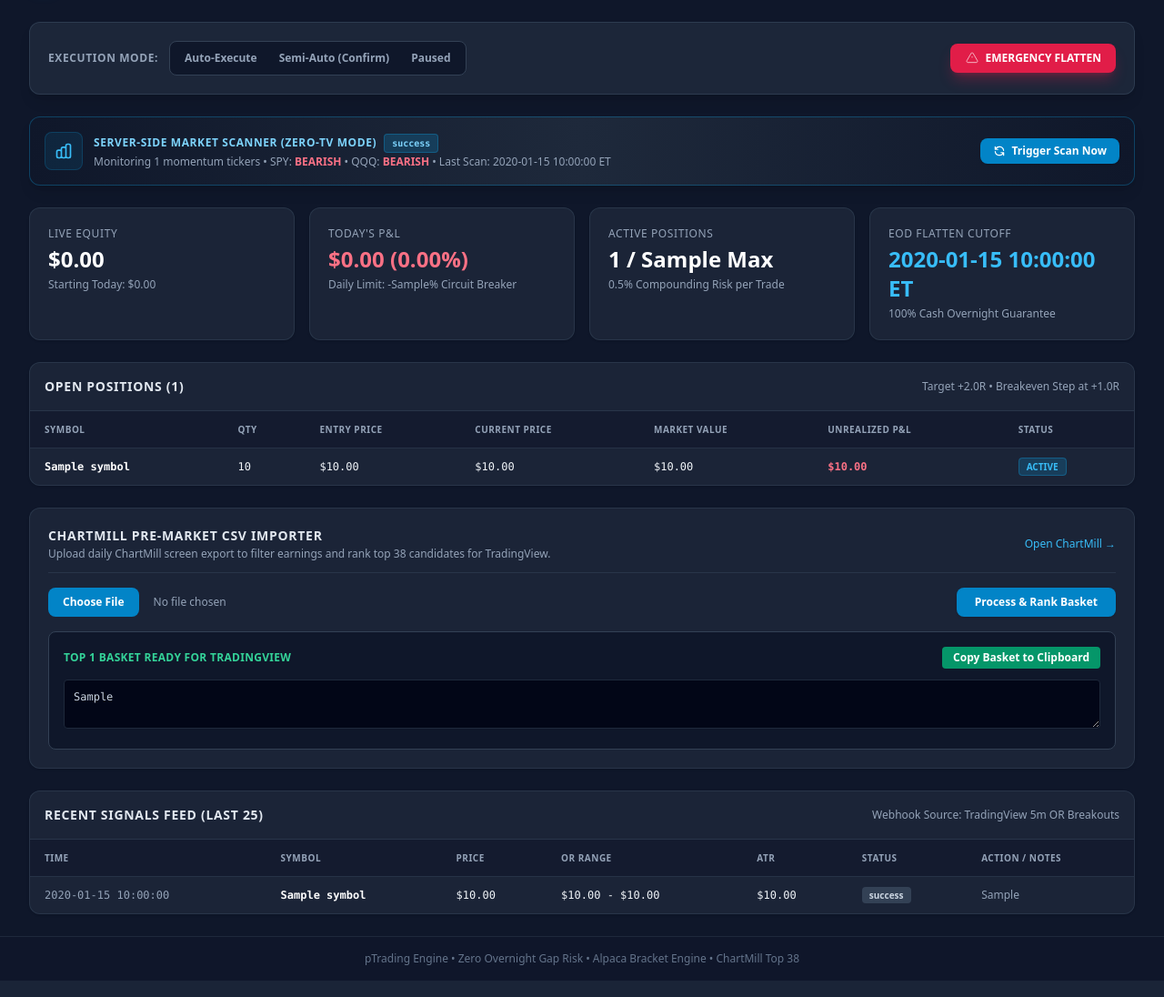
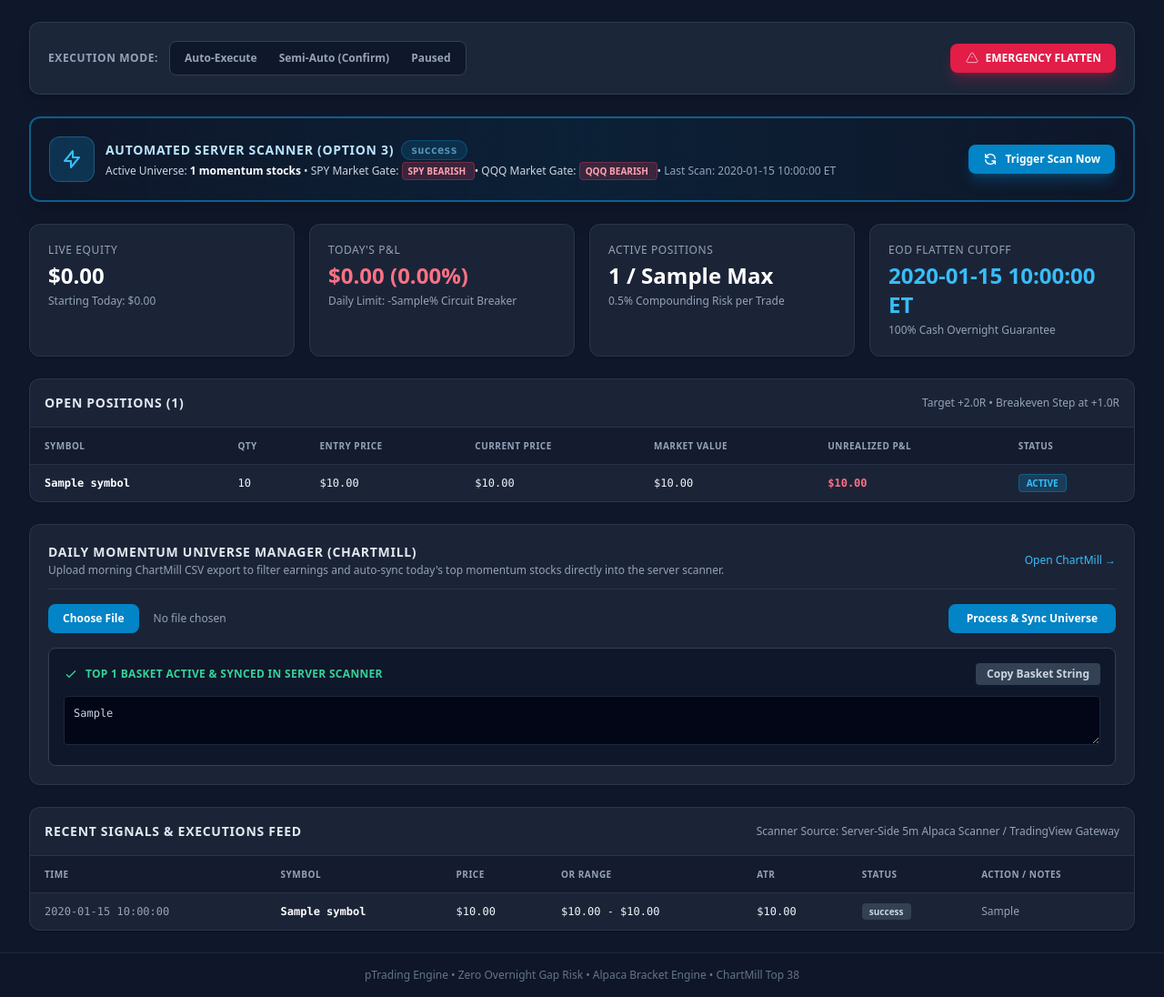
Before and after one commit to ptrading2564/pTrading, a FastAPI app: template app/templates/dashboard.html in a window 1280 px wide. Shown: the part 65-1161 px from the top of the page at 91% size. Run offline with FastAPI, Linux system fonts and the light colour scheme; the template is opened without the code that fills it: most values are stand-ins (such as "Sample title", 1, 10 or a date in 2020); some libraries are stand-ins or nearby versions.

Commit message:
ui: Update dashboard copy and styling to highlight Option 3 Server Scanner

```diff
--- a/app/templates/dashboard.html
+++ b/app/templates/dashboard.html
@@ -46,34 +46,34 @@
   </div>
 
   <!-- Server-Side Market Scanner Status Card (Option 3) -->
-  <div class="bg-gradient-to-r from-slate-900 via-slate-800 to-slate-900 border border-sky-500/30 rounded-xl p-4 shadow-lg flex flex-col md:flex-row items-start md:items-center justify-between gap-4">
+  <div class="bg-gradient-to-r from-slate-900 via-sky-950/40 to-slate-900 border-2 border-sky-500/50 rounded-xl p-5 shadow-xl flex flex-col md:flex-row items-start md:items-center justify-between gap-4">
     <div class="flex items-center gap-3">
-      <div class="p-2.5 rounded-lg bg-sky-500/10 border border-sky-500/20 text-sky-400">
-        <svg class="w-5 h-5" fill="none" stroke="currentColor" viewBox="0 0 24 24"><path stroke-linecap="round" stroke-linejoin="round" stroke-width="2" d="M9 19v-6a2 2 0 00-2-2H5a2 2 0 00-2 2v6a2 2 0 002 2h2a2 2 0 002-2zm0 0V9a2 2 0 012-2h2a2 2 0 012 2v10m-6 0a2 2 0 002 2h2a2 2 0 002-2m0 0V5a2 2 0 012-2h2a2 2 0 012 2v14a2 2 0 01-2 2h-2a2 2 0 01-2-2z"/></svg>
+      <div class="p-3 rounded-xl bg-sky-500/20 border border-sky-400/30 text-sky-400">
+        <svg class="w-6 h-6" fill="none" stroke="currentColor" viewBox="0 0 24 24"><path stroke-linecap="round" stroke-linejoin="round" stroke-width="2" d="M13 10V3L4 14h7v7l9-11h-7z"/></svg>
       </div>
       <div>
         <div class="flex items-center gap-2">
-          <span class="text-xs uppercase tracking-wider font-bold text-sky-300">Server-Side Market Scanner (Zero-TV Mode)</span>
-          <span class="px-2 py-0.5 rounded text-[10px] font-mono font-bold bg-sky-500/20 text-sky-300 border border-sky-500/30">
+          <span class="text-sm uppercase tracking-wider font-extrabold text-sky-200">Automated Server Scanner (Option 3)</span>
+          <span class="px-2.5 py-0.5 rounded-full text-xs font-mono font-bold bg-sky-500/20 text-sky-300 border border-sky-500/40 animate-pulse">
             {{ scanner_info.status or "ACTIVE" }}
           </span>
         </div>
-        <p class="text-xs text-slate-400 mt-0.5">
-          Monitoring {{ basket_count or 38 }} momentum tickers &bull; SPY:
-          <span class="{% if scanner_info.market_health.spy_healthy %}text-emerald-400{% else %}text-rose-400{% endif %} font-semibold">
-            {{ "BULLISH" if scanner_info.market_health.spy_healthy else "BEARISH" }}
+        <p class="text-xs text-slate-300 mt-1">
+          Active Universe: <strong class="text-white">{{ basket_count or 38 }} momentum stocks</strong> &bull; SPY Market Gate:
+          <span class="px-1.5 py-0.5 rounded text-[10px] font-bold {% if scanner_info.market_health.spy_healthy %}bg-emerald-500/20 text-emerald-300 border border-emerald-500/30{% else %}bg-rose-500/20 text-rose-300 border border-rose-500/30{% endif %}">
+            SPY {{ "BULLISH" if scanner_info.market_health.spy_healthy else "BEARISH" }}
           </span>
-          &bull; QQQ:
-          <span class="{% if scanner_info.market_health.qqq_healthy %}text-emerald-400{% else %}text-rose-400{% endif %} font-semibold">
-            {{ "BULLISH" if scanner_info.market_health.qqq_healthy else "BEARISH" }}
+          &bull; QQQ Market Gate:
+          <span class="px-1.5 py-0.5 rounded text-[10px] font-bold {% if scanner_info.market_health.qqq_healthy %}bg-emerald-500/20 text-emerald-300 border border-emerald-500/30{% else %}bg-rose-500/20 text-rose-300 border border-rose-500/30{% endif %}">
+            QQQ {{ "BULLISH" if scanner_info.market_health.qqq_healthy else "BEARISH" }}
           </span>
-          {% if scanner_info.last_scan_time %}&bull; Last Scan: {{ scanner_info.last_scan_time }} ET{% endif %}
+          {% if scanner_info.last_scan_time %}&bull; <span class="text-slate-400">Last Scan: {{ scanner_info.last_scan_time }} ET</span>{% endif %}
         </p>
       </div>
     </div>
     <form action="/api/scanner/run-now" method="POST">
-      <button type="submit" class="px-3.5 py-1.5 bg-sky-600 hover:bg-sky-500 text-white rounded-lg text-xs font-semibold transition shadow flex items-center gap-1.5">
-        <svg class="w-3.5 h-3.5" fill="none" stroke="currentColor" viewBox="0 0 24 24"><path stroke-linecap="round" stroke-linejoin="round" stroke-width="2" d="M4 4v5h.582m15.356 2A8.001 8.001 0 004.582 9m0 0H9m11 11v-5h-.581m0 0a8.003 8.003 0 01-15.357-2m15.357 2H15"/></svg>
+      <button type="submit" class="px-4 py-2 bg-sky-600 hover:bg-sky-500 text-white rounded-lg text-xs font-bold transition shadow-lg shadow-sky-600/30 flex items-center gap-2">
+        <svg class="w-4 h-4" fill="none" stroke="currentColor" viewBox="0 0 24 24"><path stroke-linecap="round" stroke-linejoin="round" stroke-width="2" d="M4 4v5h.582m15.356 2A8.001 8.001 0 004.582 9m0 0H9m11 11v-5h-.581m0 0a8.003 8.003 0 01-15.357-2m15.357 2H15"/></svg>
         Trigger Scan Now
       </button>
     </form>
@@ -158,12 +158,12 @@
     </div>
   </div>
 
-  <!-- ChartMill CSV Importer Section -->
+  <!-- ChartMill Active Universe Section -->
   <div class="bg-slate-800/80 border border-slate-700/60 rounded-xl p-5 shadow space-y-4">
     <div class="flex flex-col sm:flex-row items-start sm:items-center justify-between gap-2 border-b border-slate-700/60 pb-3">
       <div>
-        <h2 class="text-sm font-bold uppercase tracking-wider text-slate-200">ChartMill Pre-Market CSV Importer</h2>
-        <p class="text-xs text-slate-400 mt-0.5">Upload daily ChartMill screen export to filter earnings and rank top 38 candidates for TradingView.</p>
+        <h2 class="text-sm font-bold uppercase tracking-wider text-slate-200">Daily Momentum Universe Manager (ChartMill)</h2>
+        <p class="text-xs text-slate-400 mt-0.5">Upload morning ChartMill CSV export to filter earnings and auto-sync today's top momentum stocks directly into the server scanner.</p>
       </div>
       <a href="https://www.chartmill.com" target="_blank" class="text-xs text-sky-400 hover:text-sky-300 transition">Open ChartMill &rarr;</a>
     </div>
@@ -172,7 +172,7 @@
     <form action="/api/chartmill/upload" method="POST" enctype="multipart/form-data" class="flex flex-col sm:flex-row items-center gap-3">
       <input type="file" name="file" accept=".csv" required class="block w-full text-xs text-slate-400 file:mr-4 file:py-2 file:px-4 file:rounded-lg file:border-0 file:text-xs file:font-semibold file:bg-sky-600 file:text-white hover:file:bg-sky-500 cursor-pointer">
       <button type="submit" class="w-full sm:w-auto px-5 py-2 bg-sky-600 hover:bg-sky-500 text-white rounded-lg text-xs font-semibold whitespace-nowrap transition shadow">
-        Process & Rank Basket
+        Process & Sync Universe
       </button>
     </form>
 
@@ -180,11 +180,12 @@
     <!-- Ready Basket Output -->
     <div class="p-4 bg-slate-900 rounded-lg border border-slate-700 space-y-3">
       <div class="flex items-center justify-between">
-        <span class="text-xs font-bold text-emerald-400 uppercase tracking-wide">
-          Top {{ basket_count }} Basket Ready for TradingView
+        <span class="text-xs font-bold text-emerald-400 uppercase tracking-wide flex items-center gap-2">
+          <svg class="w-4 h-4" fill="none" stroke="currentColor" viewBox="0 0 24 24"><path stroke-linecap="round" stroke-linejoin="round" stroke-width="2" d="M5 13l4 4L19 7"/></svg>
+          Top {{ basket_count }} Basket Active & Synced in Server Scanner
         </span>
-        <button onclick="navigator.clipboard.writeText('{{ basket_string }}'); alert('Copied 38-symbol basket to clipboard!');" class="px-3 py-1 bg-emerald-600 hover:bg-emerald-500 text-white text-xs font-bold rounded transition">
-          Copy Basket to Clipboard
+        <button onclick="navigator.clipboard.writeText('{{ basket_string }}'); alert('Copied basket to clipboard!');" class="px-3 py-1 bg-slate-700 hover:bg-slate-600 text-slate-300 text-xs font-semibold rounded transition">
+          Copy Basket String
         </button>
       </div>
       <textarea readonly rows="2" class="w-full bg-slate-950 p-2.5 rounded font-mono text-xs text-slate-300 border border-slate-800 select-all">{{ basket_string }}</textarea>
@@ -195,8 +196,8 @@
   <!-- Recent Incoming Signals Feed -->
   <div class="bg-slate-800/80 border border-slate-700/60 rounded-xl overflow-hidden shadow">
     <div class="p-4 border-b border-slate-700/60 flex items-center justify-between">
-      <h2 class="text-sm font-bold uppercase tracking-wider text-slate-200">Recent Signals Feed (Last 25)</h2>
-      <span class="text-xs text-slate-400">Webhook Source: TradingView 5m OR Breakouts</span>
+      <h2 class="text-sm font-bold uppercase tracking-wider text-slate-200">Recent Signals & Executions Feed</h2>
+      <span class="text-xs text-slate-400">Scanner Source: Server-Side 5m Alpaca Scanner / TradingView Gateway</span>
     </div>
     <div class="overflow-x-auto">
       <table class="w-full text-left text-xs">
```
